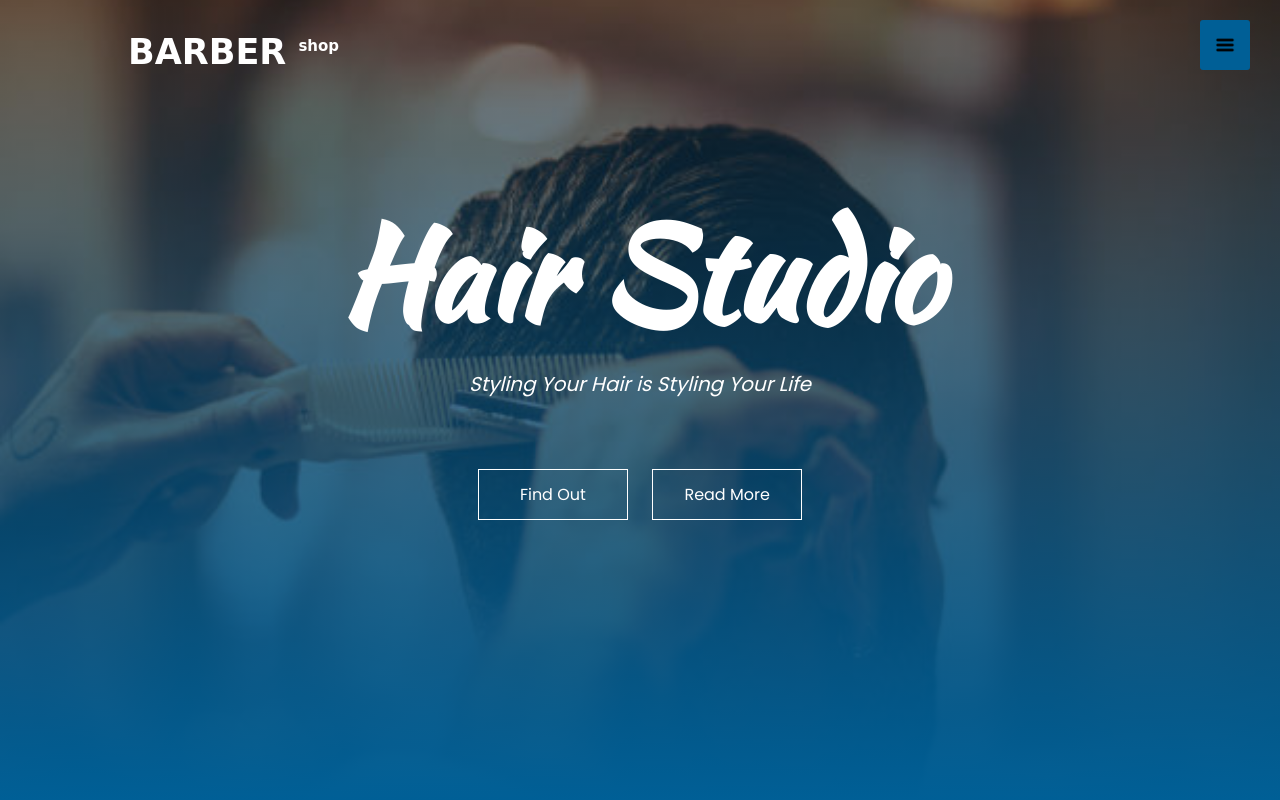
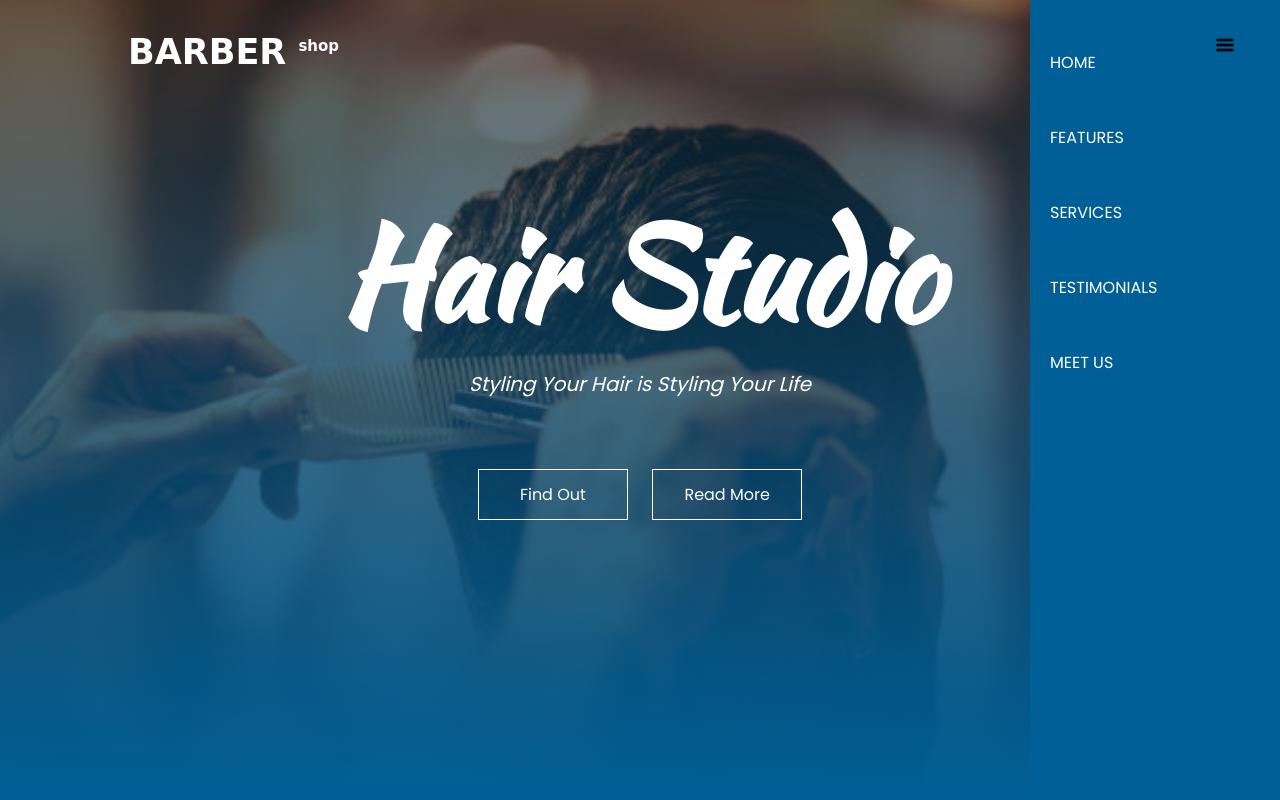
Before and after one commit to Gaiuscode/Mens--Saloon, a plain HTML site: page index.html in a window 1280 px wide. Both pictures are taken after a click on the element 1225 px from the left and 45 px from the top of the page. Shown: the top 800 px of the page. Drawn offline with Linux system fonts and the light colour scheme; some packages are replaced by stand-ins of ours; a script that the page names is missing; a web font is replaced by a local one.

Commit message:
Added inline JavaScript

```diff
--- a/index.html
+++ b/index.html
@@ -149,7 +149,9 @@
                         <small>@chrisevans</small>
                     </div>
                 </div>
-                <p>Lorem ipsum dolor sit amet consectetur adipisicing elit. Eum culpa reiciendis quidem numquam cumque unde accusantium atque asperiores architecto exercitationem. Distinctio velit dolores tempora repellendus ex neque officia? Consequuntur, quo?</p>
+                <p>Lorem ipsum dolor sit amet consectetur adipisicing elit. Eum culpa reiciendis quidem numquam cumque
+                    unde accusantium atque asperiores architecto exercitationem. Distinctio velit dolores tempora
+                    repellendus ex neque officia? Consequuntur, quo?</p>
             </div>
 
             <div class="testimonial-col">
@@ -160,7 +162,9 @@
                         <small>@jacenorman</small>
                     </div>
                 </div>
-                <p>Lorem ipsum dolor sit amet consectetur adipisicing elit. Eum culpa reiciendis quidem numquam cumque unde accusantium atque asperiores architecto exercitationem. Distinctio velit dolores tempora repellendus ex neque officia? Consequuntur, quo?</p>
+                <p>Lorem ipsum dolor sit amet consectetur adipisicing elit. Eum culpa reiciendis quidem numquam cumque
+                    unde accusantium atque asperiores architecto exercitationem. Distinctio velit dolores tempora
+                    repellendus ex neque officia? Consequuntur, quo?</p>
             </div>
 
             <div class="testimonial-col">
@@ -171,7 +175,9 @@
                         <small>@teachingmensfashion</small>
                     </div>
                 </div>
-                <p>Lorem ipsum dolor sit amet consectetur adipisicing elit. Eum culpa reiciendis quidem numquam cumque unde accusantium atque asperiores architecto exercitationem. Distinctio velit dolores tempora repellendus ex neque officia? Consequuntur, quo?</p>
+                <p>Lorem ipsum dolor sit amet consectetur adipisicing elit. Eum culpa reiciendis quidem numquam cumque
+                    unde accusantium atque asperiores architecto exercitationem. Distinctio velit dolores tempora
+                    repellendus ex neque officia? Consequuntur, quo?</p>
             </div>
         </div>
     </section>
@@ -210,6 +216,27 @@
         </div>
     </section>
 
+    <script>
+
+        var manuBtn = document.getElementById('manuBtn')
+        var sideNav = document.getElementById('sideNav')
+        var menu = document.getElementById('menu')
+
+        sideNav.style.right = "-250px";
+        manuBtn.onclick = function () {
+            if (sideNav.style.right == "-250px") {
+                sideNav.style.right = "0";
+                menu.src = "images/menu.png";
+            }
+            else {
+                sideNav.style.right = "-250px";
+                menu.src = "images/menu.png";
+            }
+        }
+
+
+    </script>
+
 </body>
 
 </html>
```
Lines whose indentation alone changed are shown as unchanged.
